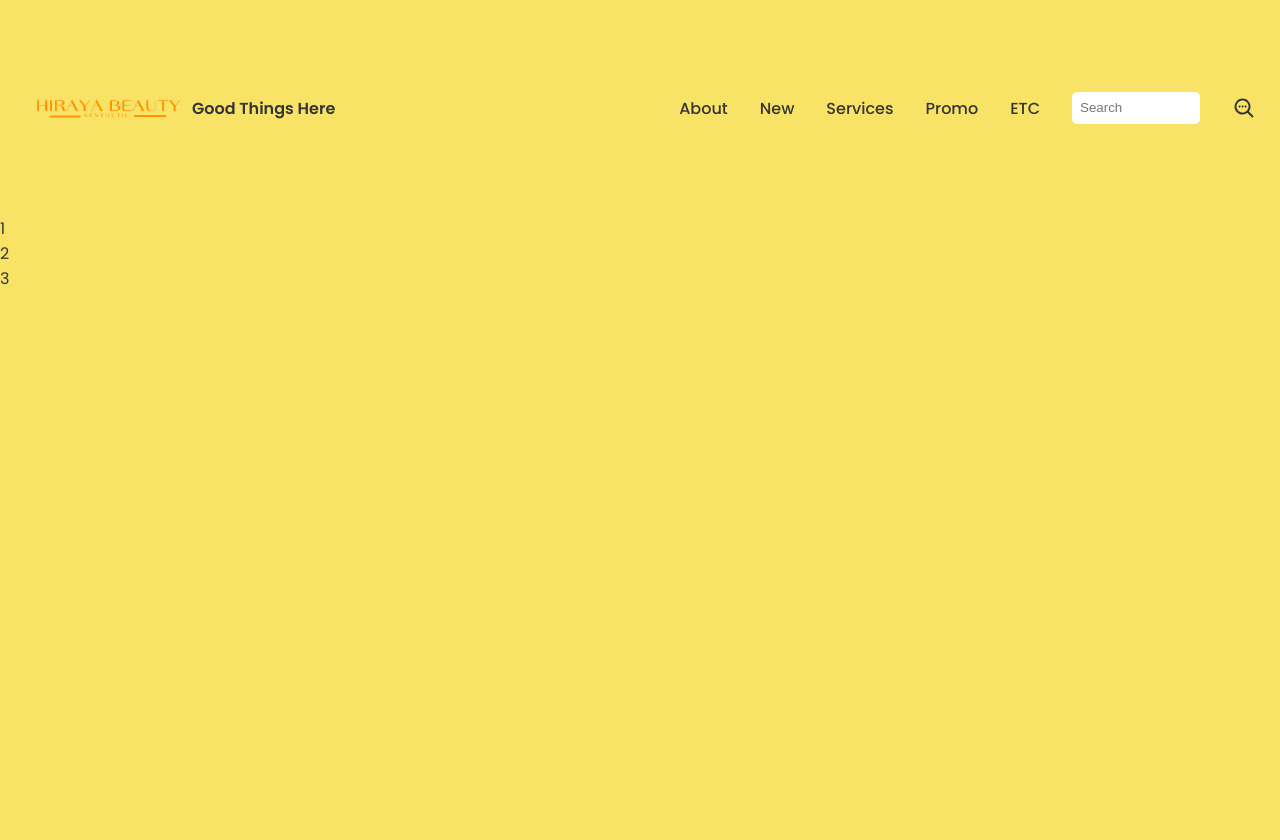
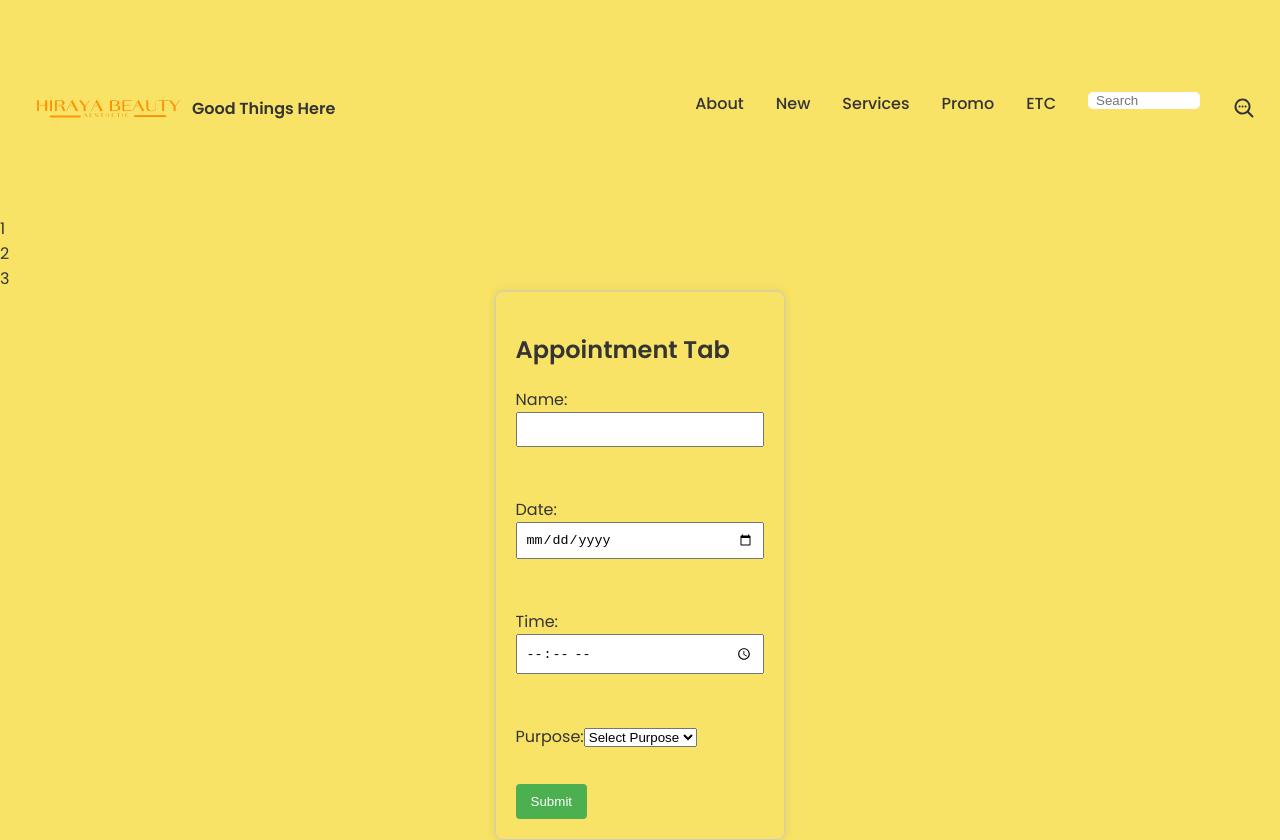
Before and after one commit to imvelvet22/Web-Development-Online-Appointment, a React (Create React App) app in the folder appointmentsettler/: page /appointment in a window 1280 px wide. Before the commit the page ends 800 px from the top, so only its background shows below. Built offline with nearby package versions, Linux system fonts and the light colour scheme.

Commit message:
appointment tab

```diff
--- a/appointmentsettler/src/App.js
+++ b/appointmentsettler/src/App.js
@@ -4,6 +4,7 @@ import "./App.css";
 import Header from "./components/header/Header";
 import Hero from "./components/Hero/Hero";
 import Slider from "./components/Slider/Slider";
+import AppointmentTab from './components/header/Appointment';
 
 
 
@@ -16,8 +17,9 @@ function App() {
         <Header />
         <Slider/>
         <Routes>
-          <Route path="/about" element={<Hero />} />
+          <Route exact path="/" element={<Hero />} />
           <Route path="/services" element={<Services />} />
+          <Route path="/appointment" element={<AppointmentTab />} />
         </Routes>
 
       </Router>
--- a/appointmentsettler/src/components/Hero/Hero.jsx
+++ b/appointmentsettler/src/components/Hero/Hero.jsx
@@ -3,6 +3,7 @@ import css from './Hero.module.css';
 import HeroImg from '../../assets/HeroImg.png';
 import { IoHeartHalf } from 'react-icons/io5';
 import { HiOutlineArrowSmallRight } from 'react-icons/hi2';
+import { Link } from 'react-router-dom';
 
 const Hero = () => {
   return (
@@ -43,7 +44,7 @@ const Hero = () => {
           <IoHeartHalf />
 
           <div className={css.signuptry}>
-            <span>Book Appointment</span>
+            <span><Link to="/appointment" >Book Appointment</Link></span>
 
             <div>
               <HiOutlineArrowSmallRight />
--- /dev/null
+++ b/appointmentsettler/src/components/header/Appointment.css
@@ -0,0 +1,52 @@
+/* AppointmentTab.css */
+
+/* Style for the container */
+.Appointment {
+    max-width: 600px;
+    margin: auto;
+    padding: 20px;
+    border: 1px solid #ccc;
+    border-radius: 8px;
+    box-shadow: 0 0 10px rgba(0, 0, 0, 0.1);
+}
+
+/* Style for the form labels and inputs */
+label {
+    display: block;
+    margin-bottom: 10px;
+}
+
+input {
+    width: 100%;
+    padding: 8px;
+    margin-bottom: 15px;
+    box-sizing: border-box;
+}
+
+/* Style for the submit button */
+button {
+    background-color: #4caf50;
+    color: white;
+    padding: 10px 15px;
+    border: none;
+    border-radius: 4px;
+    cursor: pointer;
+}
+
+button:hover {
+    background-color: #45a049;
+}
+
+/* Style for the submitted appointments list */
+h3 {
+    margin-top: 20px;
+}
+
+ul {
+    list-style-type: none;
+    padding: 0;
+}
+
+li {
+    margin-bottom: 10px;
+}
--- /dev/null
+++ b/appointmentsettler/src/components/header/Appointment.js
@@ -0,0 +1,74 @@
+import React, { useState } from 'react';
+import './Appointment.css';
+
+const AppointmentTab = () => {
+  const [name, setName] = useState('');
+  const [date, setDate] = useState('');
+  const [time, setTime] = useState('');
+  const [purpose, setPurpose] = useState('');
+  const [submitted, setSubmitted] = useState(false);
+
+  const handleSubmit = (e) => {
+    e.preventDefault();
+    if (purpose === '') {
+      // Purpose field is empty, prevent form submission
+      return;
+    }
+    const newAppointment = { name, date, time, purpose };
+    // Save the new appointment to the backend or perform any necessary actions
+    // ...
+
+    // Reset form fields
+    setName('');
+    setDate('');
+    setTime('');
+    setPurpose('');
+    setSubmitted(true);
+  };
+
+  return (
+    <div className="Appointment">
+      {!submitted ? (
+        <>
+          <h2>Appointment Tab</h2>
+          <form onSubmit={handleSubmit}>
+            <label>
+              Name:
+              <input type="text" value={name} onChange={(e) => setName(e.target.value)} />
+            </label>
+            <br />
+            <label>
+              Date:
+              <input type="date" value={date} onChange={(e) => setDate(e.target.value)} />
+            </label>
+            <br />
+            <label>
+              Time:
+              <input type="time" value={time} onChange={(e) => setTime(e.target.value)} />
+            </label>
+            <br />
+            <label>
+              Purpose:
+              <select value={purpose} onChange={(e) => setPurpose(e.target.value)}>
+                <option value="">Select Purpose</option>
+                <option value="Meeting">Meeting</option>
+                <option value="Consultation">Consultation</option>
+                <option value="Check-up">Check-up</option>
+                <option value="Follow-up">Follow-up</option>
+              </select>
+            </label>
+            <br />
+            <button type="submit" disabled={purpose === ''}>Submit</button>
+          </form>
+        </>
+      ) : (
+        <>
+          <h2>Note: See your appointment record at the Record Section</h2>
+          <p>Thank you for submitting your appointment.</p>
+        </>
+      )}
+    </div>
+  );
+};
+
+export default AppointmentTab;
--- a/appointmentsettler/src/components/header/Header.jsx
+++ b/appointmentsettler/src/components/header/Header.jsx
@@ -16,7 +16,7 @@ const Header = () => {
       <div className={css.right}>
         <div className={css.menu}>
           <ul className={css.menu}>
-            <li><Link to="/About" >About</Link></li>
+            <li><Link to="/" >About</Link></li>
             <li>New</li>
             <li>
                <Link to="/services" >Services</Link>
```
Also changed, not shown: appointmentsettler/src/components/header/Routes.js (deleted, +0 -17 lines).
